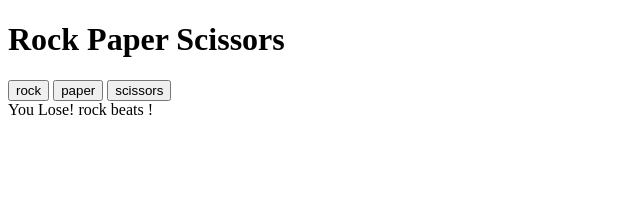
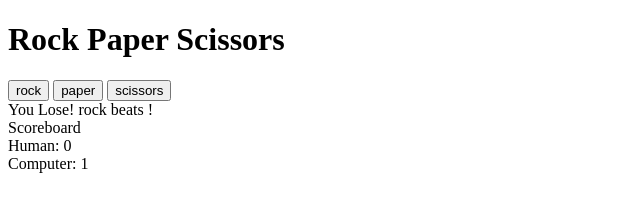
Before and after one commit to EL101/rock-paper-scissors, a plain HTML site: page index.html in a window 1280 px wide. Both pictures are taken after a click on the element "rock paper scissors". Shown: the whole page, without its empty margins (0-640 px from the left). Drawn offline with Linux system fonts and the light colour scheme.

Commit message:
Display human and computer scores after each round

```diff
--- a/index.html
+++ b/index.html
@@ -14,5 +14,10 @@
         <button id="scissors">scissors</button>
     </div>
     <div class="result"></div>
+    <div class="scoreboard">
+        Scoreboard
+        <div class="human-score">Human: 0</div>
+        <div class="computer-score">Computer: 0</div>
+    </div>
 </body>
 </html>
--- a/script.js
+++ b/script.js
@@ -58,9 +58,14 @@ function playRound(event) {
             displayWinOrLose(2, humanChoice, computerChoice);
         }
     }
+    humanScoreboard.textContent = `Human: ${humanScore}`;
+    computerScoreboard.textContent = `Computer: ${computerScore}`;
+
 }
 
 const userChoice = document.querySelector(".choice");
 userChoice.addEventListener("click", playRound);
 
 const result = document.querySelector(".result");
+const humanScoreboard = document.querySelector(".human-score");
+const computerScoreboard = document.querySelector(".computer-score");
```
